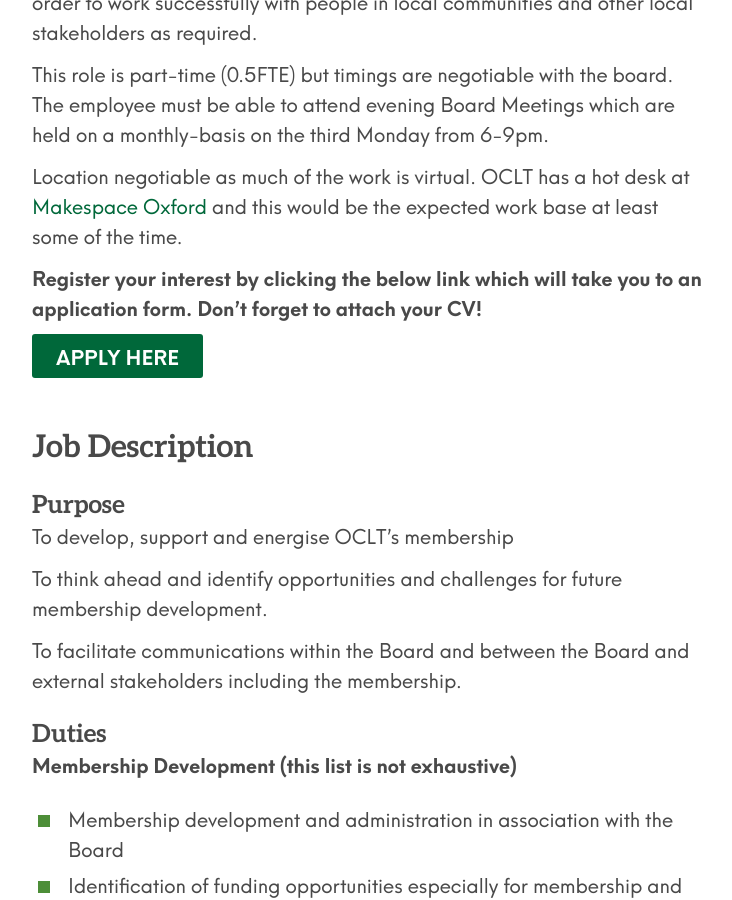
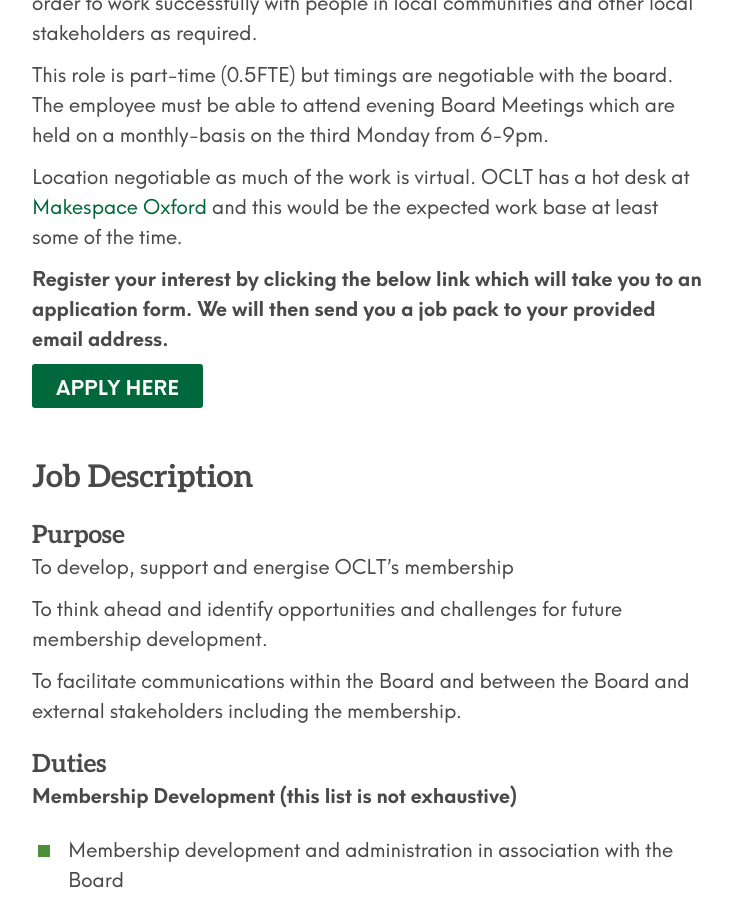
Before and after one commit to johnpuddephatt/oclt, a Jekyll site: the page built from _pages/jobs.md, in a window 1280 px wide and 900 px high, scrolled down 1542 px. Shown: the whole window, without its empty margins (272-1004 px from the left). Built offline with Jekyll 4.4.1, drawn with Linux system fonts in a browser that asks for light colours.

Commit message:
Update from Forestry.io Charlie Fisher updated _pages/jobs.md

```diff
--- a/_pages/jobs.md
+++ b/_pages/jobs.md
@@ -32,7 +32,7 @@ This role is part-time (0.5FTE) but timings are negotiable with the board. The e
 
 Location negotiable as much of the work is virtual. OCLT has a hot desk at [Makespace Oxford](http://makespaceoxford.org/) and this would be the expected work base at least some of the time.
 
-**Register your interest by clicking the below link which will take you to an application form. Don't forget to attach your CV!**
+**Register your interest by clicking the below link which will take you to an application form. We will then send you a job pack to your provided email address.**
 
 {% include button.html link="https://docs.google.com/forms/d/e/1FAIpQLScdLlvK-IV6CkdMbDxA8d0N8-h5bUqPj7whGmRyauEta_To0A/viewform" text="APPLY HERE" %}
 
```
